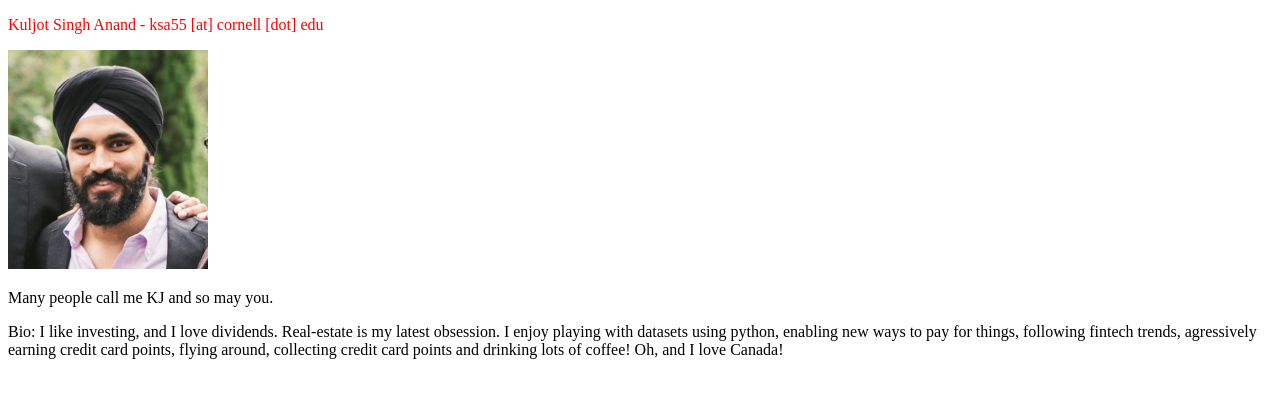
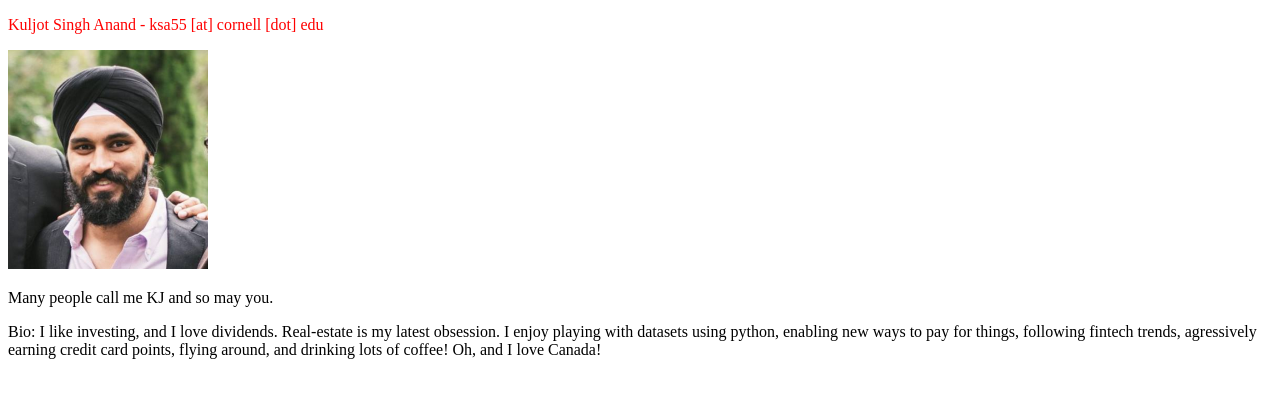
Before and after one commit to kuljotanand/kuljotanand.github.io, a plain HTML site: page index.html in a window 1280 px wide. Drawn offline with Linux system fonts and the light colour scheme.

Commit message:
edited index

```diff
--- a/index.html
+++ b/index.html
@@ -22,7 +22,7 @@
 <img class="pic" src="kj-pic.png">
 
 <p class="bio">Many people call me KJ and so may you. </p>
-<p class="bio">Bio: I like investing, and I love dividends. Real-estate is my latest obsession. I enjoy playing with datasets using python, enabling new ways to pay for things, following fintech trends, agressively earning credit card points, flying around, collecting credit card points and drinking lots of coffee! Oh, and I love Canada!</p>
+<p class="bio">Bio: I like investing, and I love dividends. Real-estate is my latest obsession. I enjoy playing with datasets using python, enabling new ways to pay for things, following fintech trends, agressively earning credit card points, flying around, and drinking lots of coffee! Oh, and I love Canada!</p>
 
 </body>
 </html>
```
Also changed, not shown: startup-systems/index.html (+1 -1 lines).
